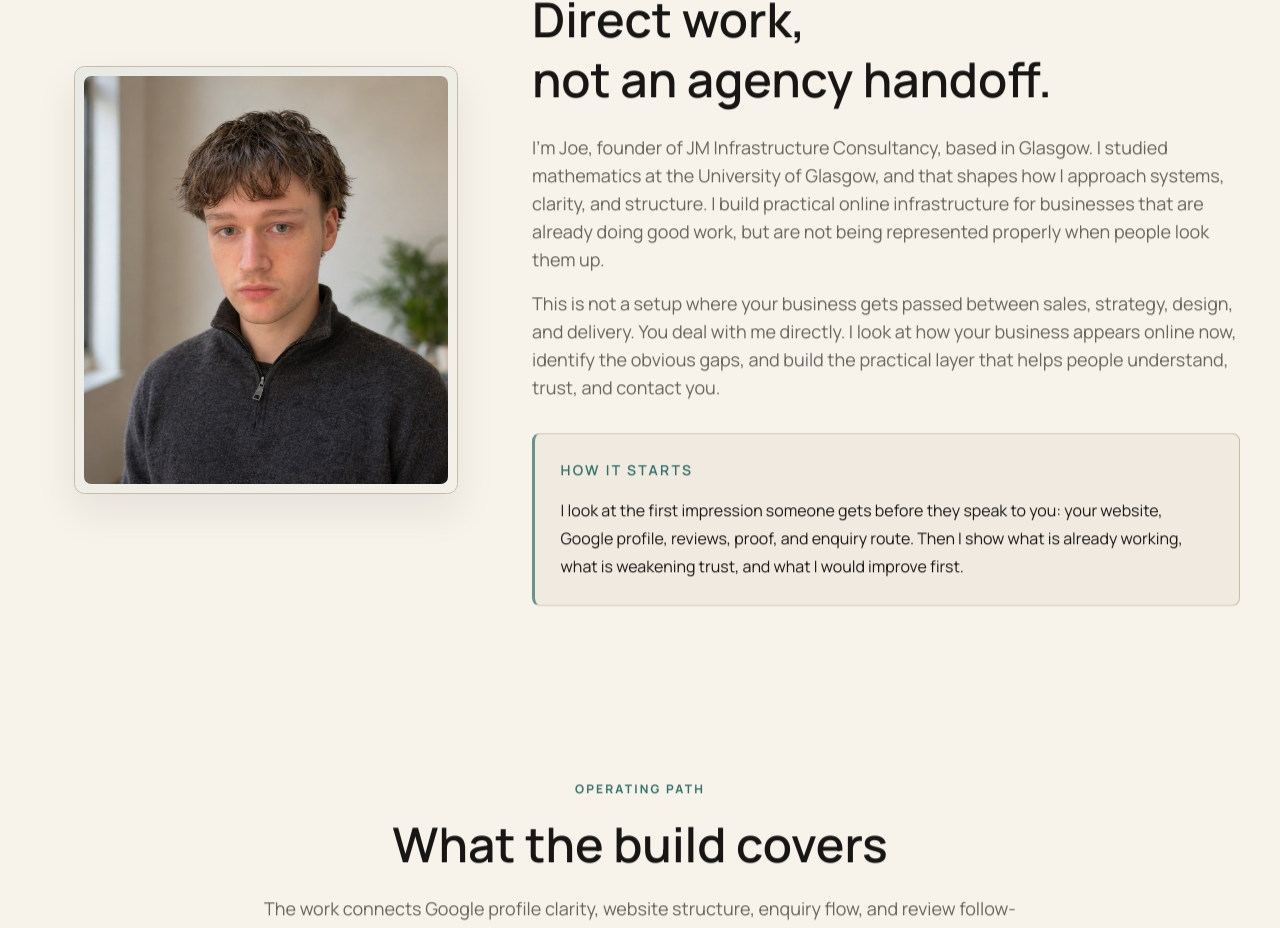
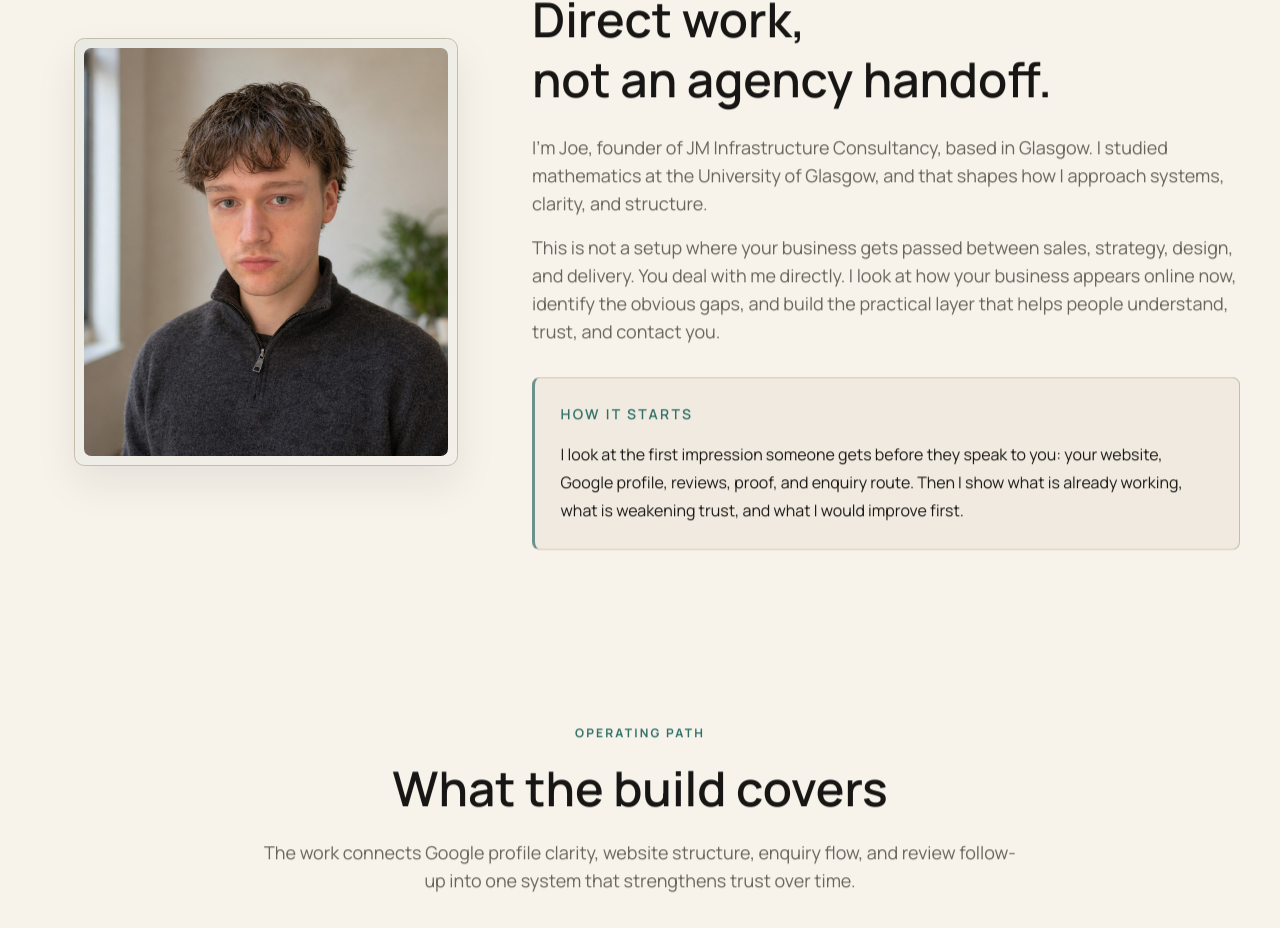
Before and after one commit to Joe002mx/JMINFRASTRUCTURE, a Next.js app: page / in a window 1280 px wide. Shown: the part 3429-4357 px from the top of the page. Built offline with nearby package versions, Linux system fonts and the light colour scheme.

Commit message:
Refine about section copy

```diff
--- a/app/page.tsx
+++ b/app/page.tsx
@@ -359,9 +359,6 @@ function FounderSection() {
                 I&apos;m Joe, founder of JM Infrastructure Consultancy, based in
                 Glasgow. I studied mathematics at the University of Glasgow,
                 and that shapes how I approach systems, clarity, and structure.
-                I build practical online infrastructure for
-                businesses that are already doing good work, but are not being
-                represented properly when people look them up.
               </p>
               <p>
                 This is not a setup where your business gets passed between
```
